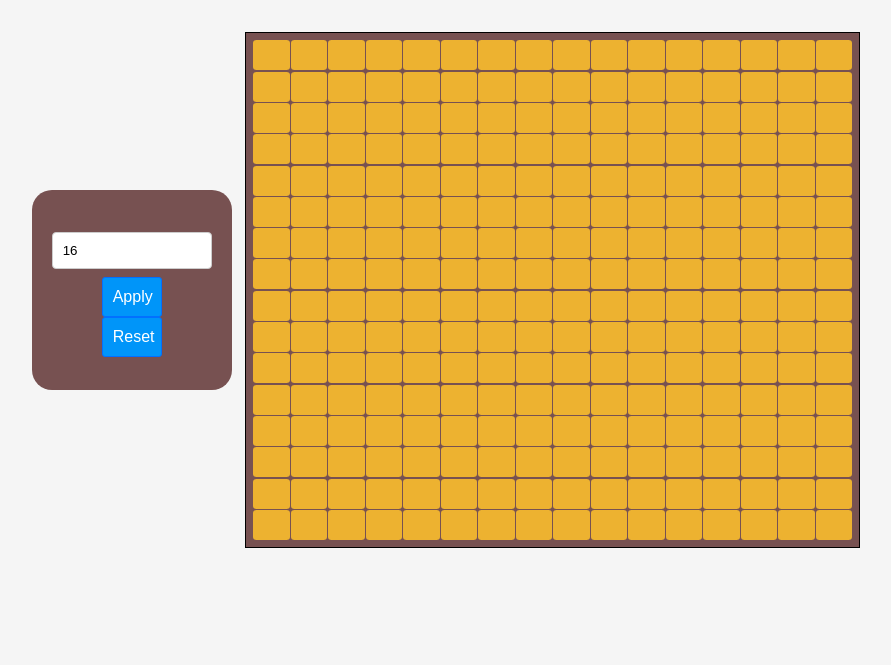
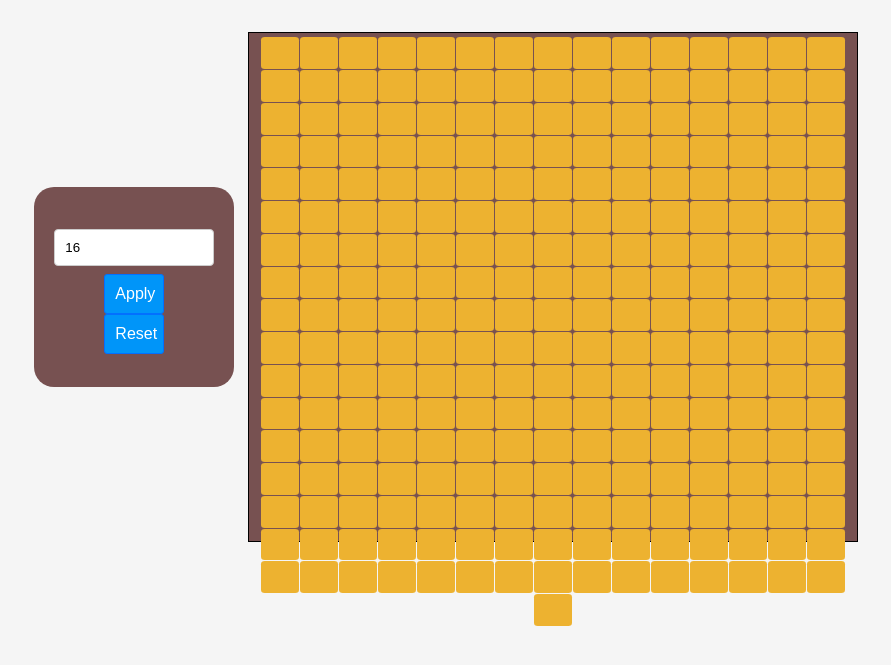
Before and after one commit to Biniyam-Belay/Etch-a-Sketch, a plain HTML site: page index.html in a window 1280 px wide. Both pictures are taken after a click on the button "Apply". Shown: the part 117-782 px from the top of the page, without its empty margins (194-1085 px from the left). Drawn offline with Linux system fonts and the light colour scheme.

Commit message:
Updated the action button, now it creates grids with dynamic width and height but it gets out of the container so, next time try to constraint the grids within the container

```diff
--- a/script.js
+++ b/script.js
@@ -1,5 +1,4 @@
 const container = document.querySelector(".container");
-let gridSize;
 
 // a function that changes the color of the box n hover
 function handleMouseOver(event) {
@@ -8,12 +7,19 @@ function handleMouseOver(event) {
 }
 
 function createGrid(gridsize) {
+  // Get the container width and height
+  let containerWidth = container.clientWidth;
+  let containerHeight = container.clientHeight;
+
+  // Calculate the width and height for each grid item
+  let gridItemWidth = containerWidth / gridSize;
+  let gridItemHeight = containerHeight / gridSize;
+
   // creating the boxes
-  for (i = 0; i < gridsize * gridsize; i++) {
+  for (i = 0; i < gridsize ** 2; i++) {
     divs = document.createElement("div");
     divs.classList.add("divv");
-    divs.style.cssText =
-      "width: 40px; height: 30px; background: #EDB230; flex: 0 0 calc(6.25% - 1px);";
+    divs.style.cssText = `width: ${gridItemWidth}px; height: ${gridItemHeight}px; background: #EDB230;`;
 
     divs.addEventListener("mouseover", handleMouseOver);
 
@@ -21,10 +27,13 @@ function createGrid(gridsize) {
   }
 }
 
+let btn = document.getElementById("aply");
+btn.addEventListener("click", () => {
+  gridSize = parseInt(document.getElementById("quantity").value);
+  // Clear the existing grid
+  container.innerHTML = "";
+  createGrid(gridSize);
+  console.log(gridSize);
+});
 
-let btn = document.getElementById('aply');
-btn.addEventListener("click", () => {
-    gridSize = parseInt(document.getElementById("quantity").value);
-    createGrid(gridSize);
-    console.log(gridSize);
-});
+// TODO: Updated the action button, now it creates grids with dynamic width and height but it gets out of the container so, next time try to constraint the grids within the container.
--- a/styles.css
+++ b/styles.css
@@ -22,7 +22,7 @@ h1{
     align-items: center;
 }
 .container{
-    padding: 5pt;
+    padding: 3pt;
     gap: 1px;
     width: 600px;
     height: 500px;
```
